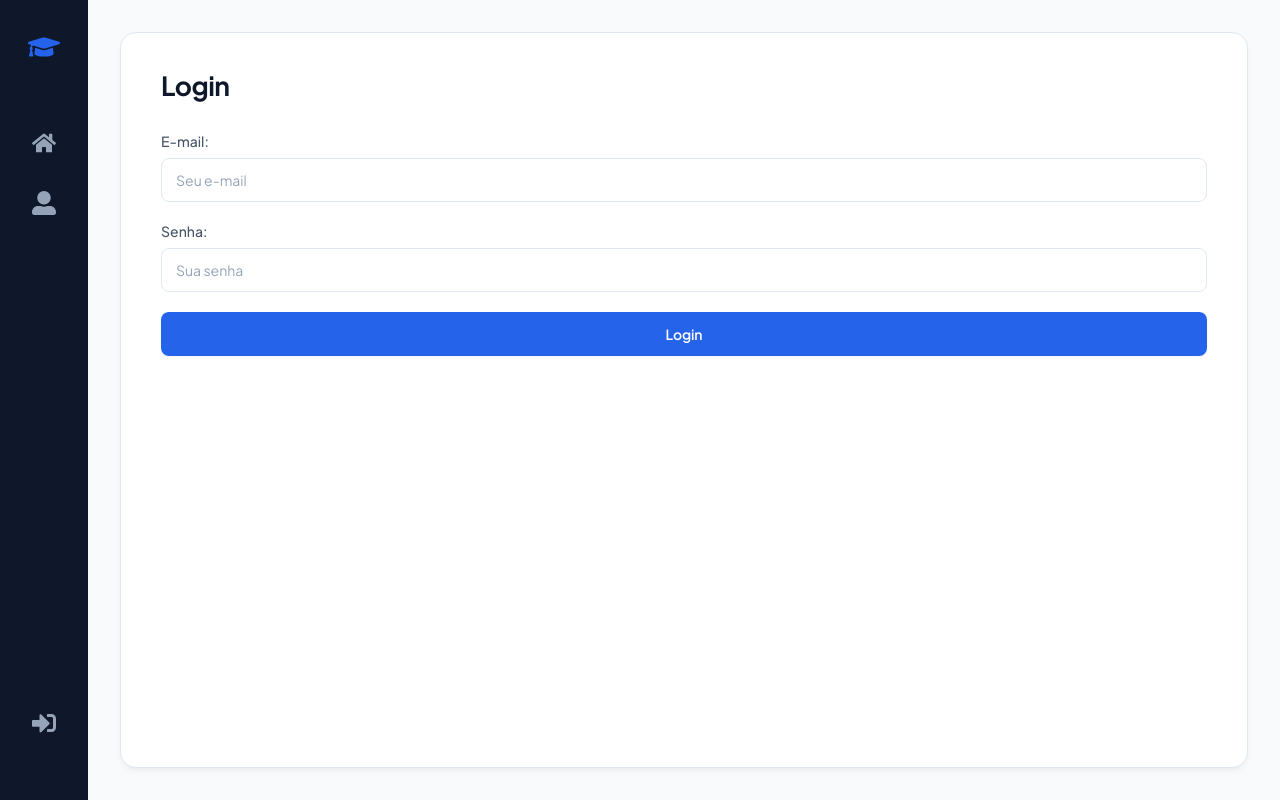
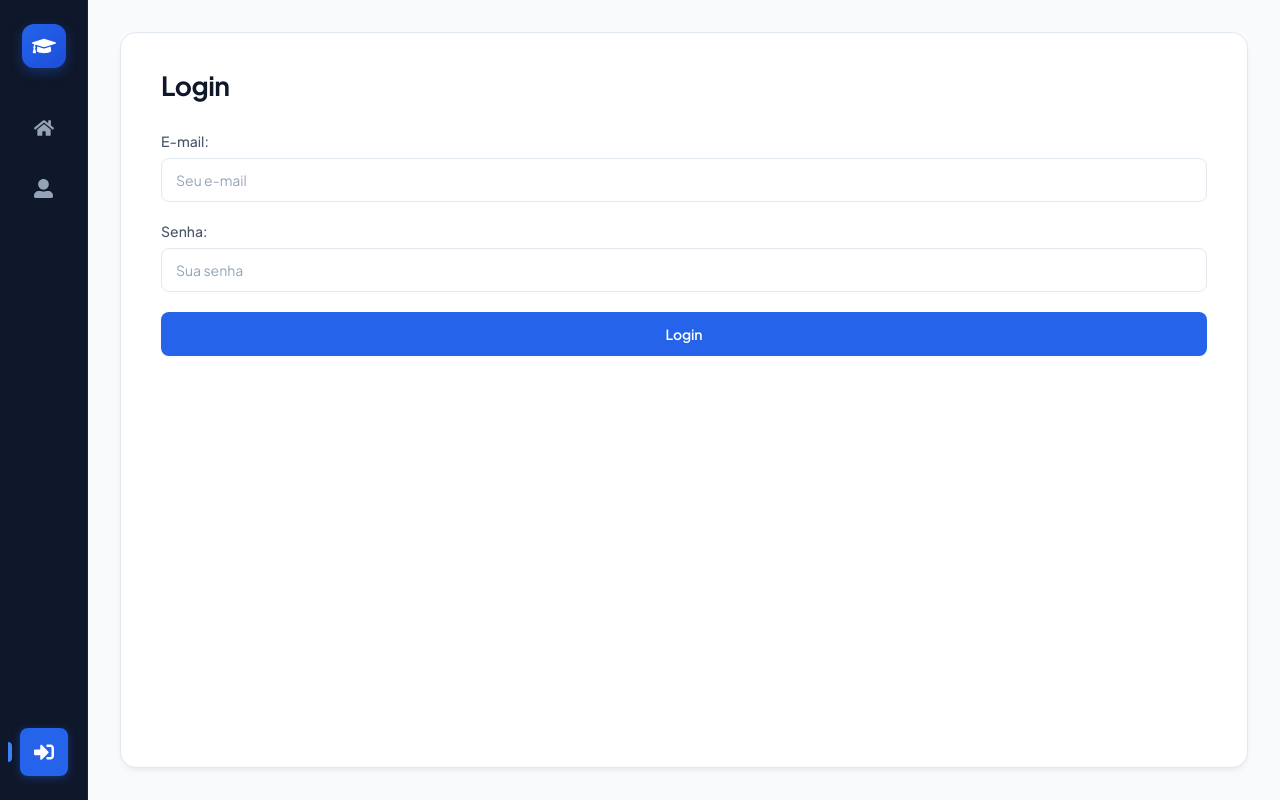
Before and after one commit to J-Ednardo/front-projeto-escola, a React (Create React App) app: page /login in a window 1280 px wide. Built offline with nearby package versions, Linux system fonts and the light colour scheme.

Commit message:
feat(nav): moderniza sidebar e navegacao com rotas ativas e tooltips

```diff
--- a/src/components/Header/index.js
+++ b/src/components/Header/index.js
@@ -1,77 +1,106 @@
 import React from 'react';
-import { FaHome, FaSignInAlt, FaUserAlt, FaCircle, FaPowerOff, FaBook, FaUsers, FaGraduationCap, FaCalendarAlt, FaUserShield } from 'react-icons/fa';
-import { Link } from 'react-router-dom';
+import { FaHome, FaSignInAlt, FaUserAlt, FaPowerOff, FaBook, FaUsers, FaGraduationCap, FaCalendarAlt, FaUserShield } from 'react-icons/fa';
+import { Link, useLocation } from 'react-router-dom';
 import { useSelector, useDispatch } from 'react-redux';
 
-import { Nav } from './styled';
+import { Nav, NavItem, UserBadge } from './styled';
 import * as actions from '../../store/modules/auth/actions';
 import history from '../../services/history';
 
 export default function Header() {
+    const location = useLocation();
     const isLoggedIn = useSelector(state => state.auth.isLoggedIn);
-    const perfil = useSelector(state => state.auth.user?.perfil);
-    const aluno_id = useSelector(state => state.auth.user?.aluno_id);
+    const user = useSelector(state => state.auth.user);
+    const perfil = user?.perfil;
+    const aluno_id = user?.aluno_id;
     const dispatch = useDispatch();
 
     const handleLogout = e => {
         e.preventDefault();
         dispatch(actions.loginFailure());
         history.push('/');
-    }
+    };
+
+    const isActive = (path) => {
+        if (path === '/') return location.pathname === '/';
+        return location.pathname.startsWith(path);
+    };
 
     return (
         <Nav aria-label="Sidebar">
             <Link to="/" className="logo" title="Início">
-                <FaGraduationCap size={32}/>
+                <div className="logo-icon">
+                    <FaGraduationCap size={24}/>
+                </div>
             </Link>
 
-            <Link to="/" title="Início" aria-label="Início">
-                <FaHome size={24}/>
-            </Link>
+            <div className="nav-items">
+                <NavItem to="/" title="Início" aria-label="Início" className={isActive('/') ? 'active' : ''}>
+                    <FaHome size={20}/>
+                    <span className="tooltip">Início</span>
+                </NavItem>
 
                 {perfil === 'ADMIN' && (
                     <>
-                <Link to="/disciplinas" title="Disciplinas" aria-label="Disciplinas">
-                    <FaBook size={24}/>
-                </Link>
-                <Link to="/periodos" title="Períodos Letivos" aria-label="Períodos Letivos">
-                    <FaCalendarAlt size={24}/>
-                </Link>
-                <Link to="/usuarios" title="Gerenciar Usuários" aria-label="Gerenciar Usuários">
-                    <FaUserShield size={24}/>
-                </Link>
+                    <NavItem to="/disciplinas" title="Disciplinas" aria-label="Disciplinas" className={isActive('/disciplinas') ? 'active' : ''}>
+                        <FaBook size={20}/>
+                        <span className="tooltip">Disciplinas</span>
+                    </NavItem>
+                    <NavItem to="/periodos" title="Períodos Letivos" aria-label="Períodos Letivos" className={isActive('/periodos') ? 'active' : ''}>
+                        <FaCalendarAlt size={20}/>
+                        <span className="tooltip">Períodos</span>
+                    </NavItem>
+                    <NavItem to="/usuarios" title="Gerenciar Usuários" aria-label="Gerenciar Usuários" className={isActive('/usuarios') ? 'active' : ''}>
+                        <FaUserShield size={20}/>
+                        <span className="tooltip">Usuários</span>
+                    </NavItem>
                     </>
                 )}
 
                 {(perfil === 'ADMIN' || perfil === 'PROFESSOR') && (
-                <Link to="/turmas" title="Turmas" aria-label="Turmas">
-                    <FaUsers size={24}/>
-                </Link>
+                    <NavItem to="/turmas" title="Turmas" aria-label="Turmas" className={isActive('/turmas') ? 'active' : ''}>
+                        <FaUsers size={20}/>
+                        <span className="tooltip">Turmas</span>
+                    </NavItem>
                 )}
 
-            <Link to="/register" title="Perfil" aria-label="Perfil">
-                <FaUserAlt size={24}/>
-            </Link>
+                <NavItem to="/register" title="Perfil" aria-label="Perfil" className={isActive('/register') ? 'active' : ''}>
+                    <FaUserAlt size={19}/>
+                    <span className="tooltip">Minha Conta</span>
+                </NavItem>
 
                 {perfil === 'ALUNO' && (
-                <Link to={`/historico/${aluno_id}`} title="Meu Histórico" aria-label="Meu Histórico">
-                    <FaBook size={24}/>
-                </Link>
+                    <NavItem to={`/historico/${aluno_id}`} title="Meu Histórico" aria-label="Meu Histórico" className={isActive('/historico') ? 'active' : ''}>
+                        <FaBook size={20}/>
+                        <span className="tooltip">Meu Histórico</span>
+                    </NavItem>
+                )}
+            </div>
+
+            <div className="spacer" style={{ flex: 1 }}></div>
+
+            {isLoggedIn && (
+                <UserBadge title={`Conectado como ${user?.nome || 'Usuário'} (${perfil || 'Usuário'})`}>
+                    <div className="avatar">
+                        {(user?.nome || 'U')[0].toUpperCase()}
+                    </div>
+                    <span className="role-tag">{perfil || 'USER'}</span>
+                </UserBadge>
             )}
 
-            <div style={{ flex: 1 }}></div>
-
+            <div className="auth-action">
                 {isLoggedIn ? (
-                <Link onClick={handleLogout} to="/logout" title="Sair" aria-label="Sair">
-                    <FaPowerOff size={24}/>
-                </Link>
+                    <NavItem onClick={handleLogout} to="/logout" title="Sair" aria-label="Sair" className="logout-btn">
+                        <FaPowerOff size={19}/>
+                        <span className="tooltip">Sair</span>
+                    </NavItem>
                 ): (
-                <Link to="/login" title="Entrar" aria-label="Entrar">
-                    <FaSignInAlt size={24}/>
-                </Link>
+                    <NavItem to="/login" title="Entrar" aria-label="Entrar" className={isActive('/login') ? 'active' : ''}>
+                        <FaSignInAlt size={20}/>
+                        <span className="tooltip">Entrar</span>
+                    </NavItem>
                 )}
-
-            {isLoggedIn &&  <FaCircle size={12} color='#00B894' style={{ marginBottom: '20px' }} />}
+            </div>
         </Nav>
     );
 }
--- a/src/components/Header/styled.js
+++ b/src/components/Header/styled.js
@@ -1,32 +1,155 @@
 import styled from 'styled-components';
+import { Link } from 'react-router-dom';
 import { colors, metrics } from '../../styles/theme';
 
 export const Nav = styled.nav`
     background: ${colors.sidebarBg};
     width: ${metrics.sidebarWidth};
-    height: 100vh;
+    min-height: 100vh;
     display: flex;
     flex-direction: column;
     align-items: center;
-    padding: 30px 0;
+    padding: 24px 0;
     position: sticky;
     top: 0;
+    z-index: 100;
+    border-right: 1px solid rgba(255, 255, 255, 0.06);
 
-    a {
-        color: ${colors.sidebarIcon};
-        margin-bottom: 30px;
-        font-size: 24px;
-        transition: all 0.3s;
+    .logo {
+        margin-bottom: 36px;
+        text-decoration: none;
 
-        &:hover {
-            color: ${colors.sidebarIconActive};
-            transform: scale(1.1);
+        .logo-icon {
+            width: 44px;
+            height: 44px;
+            border-radius: 12px;
+            background: linear-gradient(135deg, ${colors.primary} 0%, ${colors.primaryDark} 100%);
+            display: flex;
+            align-items: center;
+            justify-content: center;
+            color: #FFFFFF;
+            box-shadow: 0 4px 12px rgba(37, 99, 235, 0.35);
+            transition: transform 0.2s ease, box-shadow 0.2s ease;
+
+            &:hover {
+                transform: scale(1.05);
+                box-shadow: 0 6px 16px rgba(37, 99, 235, 0.45);
+            }
         }
     }
 
-    .logo {
-        color: ${colors.primary};
-        font-size: 32px;
-        margin-bottom: 60px;
+    .nav-items {
+        display: flex;
+        flex-direction: column;
+        align-items: center;
+        gap: 12px;
+        width: 100%;
+    }
+
+    .auth-action {
+        margin-top: 16px;
+        display: flex;
+        flex-direction: column;
+        align-items: center;
     }
 `;
+
+export const NavItem = styled(Link)`
+    position: relative;
+    width: 48px;
+    height: 48px;
+    border-radius: ${metrics.borderRadiusSm};
+    display: flex;
+    align-items: center;
+    justify-content: center;
+    color: ${colors.sidebarIcon};
+    transition: all 0.2s cubic-bezier(0.4, 0, 0.2, 1);
+    text-decoration: none;
+
+    &:hover {
+        color: ${colors.sidebarIconActive};
+        background: rgba(255, 255, 255, 0.08);
+        transform: translateY(-1px);
+
+        .tooltip {
+            opacity: 1;
+            visibility: visible;
+            transform: translateX(0);
+        }
+    }
+
+    &.active {
+        color: #FFFFFF;
+        background: ${colors.primary};
+        box-shadow: 0 2px 8px rgba(37, 99, 235, 0.4);
+
+        &::before {
+            content: '';
+            position: absolute;
+            left: -12px;
+            width: 4px;
+            height: 20px;
+            border-radius: 0 4px 4px 0;
+            background: ${colors.primaryLight};
+        }
+    }
+
+    &.logout-btn:hover {
+        color: #EF4444;
+        background: rgba(239, 68, 68, 0.12);
+    }
+
+    .tooltip {
+        position: absolute;
+        left: 60px;
+        background: ${colors.sidebarSurface};
+        color: #FFFFFF;
+        padding: 6px 12px;
+        border-radius: 6px;
+        font-size: 12px;
+        font-weight: 500;
+        white-space: nowrap;
+        pointer-events: none;
+        opacity: 0;
+        visibility: hidden;
+        transform: translateX(-6px);
+        transition: all 0.2s ease;
+        box-shadow: ${metrics.boxShadow};
+        border: 1px solid rgba(255, 255, 255, 0.1);
+        z-index: 200;
+    }
+`;
+
+export const UserBadge = styled.div`
+    display: flex;
+    flex-direction: column;
+    align-items: center;
+    gap: 6px;
+    margin-bottom: 8px;
+    cursor: default;
+
+    .avatar {
+        width: 36px;
+        height: 36px;
+        border-radius: 50%;
+        background: ${colors.sidebarSurface};
+        border: 2px solid rgba(255, 255, 255, 0.15);
+        color: #FFFFFF;
+        display: flex;
+        align-items: center;
+        justify-content: center;
+        font-weight: 700;
+        font-size: 14px;
+    }
+
+    .role-tag {
+        font-size: 9px;
+        font-weight: 700;
+        letter-spacing: 0.05em;
+        text-transform: uppercase;
+        color: ${colors.sidebarIcon};
+        background: rgba(255, 255, 255, 0.06);
+        padding: 2px 6px;
+        border-radius: 4px;
+    }
+`;
--- a/src/routes/MyRoute.js
+++ b/src/routes/MyRoute.js
@@ -30,11 +30,33 @@ export default function MyRoute({ component: Component, isClosed, allowedRoles,
             // Fallback genérico para quem não tem acesso
             return (
                 <Container>
-                    <div style={{ textAlign: 'center', padding: '50px 20px' }}>
-                        <h2>Acesso Restrito</h2>
-                        <p style={{ marginTop: '15px' }}>Você não tem permissão para acessar esta página.</p>
-                        <p style={{ marginTop: '10px' }}>Seu perfil atual é <strong>{user.perfil || 'Não definido'}</strong>.</p>
-                        <p style={{ marginTop: '10px' }}>Aguarde um administrador configurar seu acesso ou vincular seu cadastro de aluno.</p>
+                    <div style={{
+                        textAlign: 'center',
+                        padding: '60px 24px',
+                        maxWidth: '520px',
+                        margin: '0 auto',
+                        background: '#F8FAFC',
+                        borderRadius: '16px',
+                        border: '1px solid #E2E8F0'
+                    }}>
+                        <h2 style={{ fontSize: '20px', color: '#0F172A', marginBottom: '12px' }}>Acesso Restrito</h2>
+                        <p style={{ color: '#475569', fontSize: '14px', lineHeight: '1.6', marginBottom: '8px' }}>
+                            Você não tem permissão para acessar esta página com suas credenciais atuais.
+                        </p>
+                        <p style={{ color: '#475569', fontSize: '14px', marginBottom: '16px' }}>
+                            Seu perfil cadastrado: <span style={{
+                                display: 'inline-block',
+                                background: '#EFF6FF',
+                                color: '#2563EB',
+                                padding: '2px 8px',
+                                borderRadius: '4px',
+                                fontWeight: 700,
+                                fontSize: '12px'
+                            }}>{user.perfil || 'Não definido'}</span>
+                        </p>
+                        <p style={{ color: '#94A3B8', fontSize: '13px' }}>
+                            Aguarde a coordenação configurar suas permissões ou vincular seu cadastro discente.
+                        </p>
                     </div>
                 </Container>
             );
```
Lines whose indentation alone changed are shown as unchanged.
